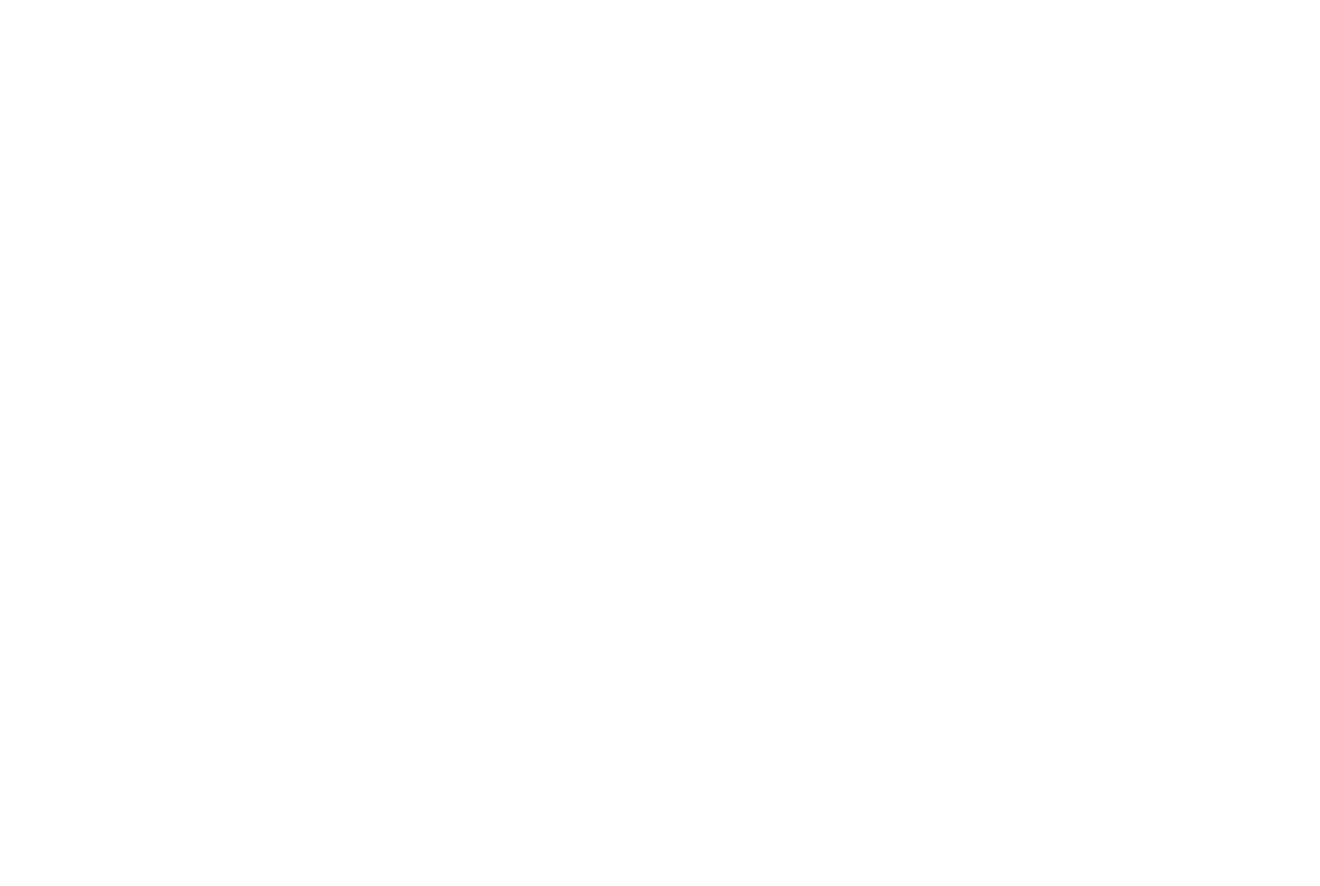
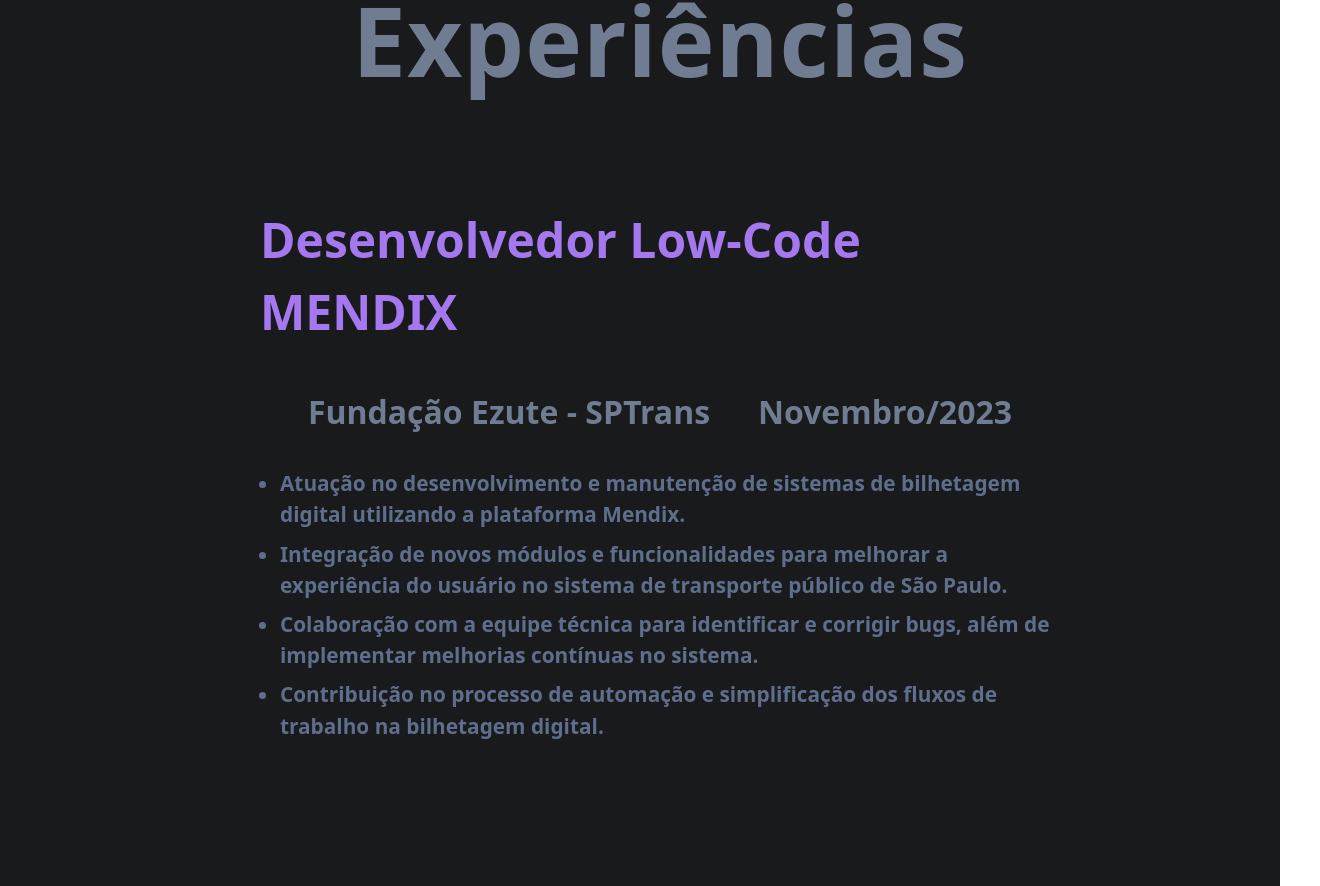
Before and after one commit to NicolasPeixotoDeLima/Portfolio, a React (Vite) app: page /portfolio in a window 1280 px wide. Shown: the part 973-1859 px from the top of the page, 1320 px wide, since content can reach past the window. Before the commit the page ends 800 px from the top, so only its background shows below. Built offline with nearby package versions, Linux system fonts and the light colour scheme.

Commit message:
experiencias feito

```diff
--- a/src/app/pages/Home.css
+++ b/src/app/pages/Home.css
@@ -6,4 +6,9 @@
 
 body {
   transition: background-color 0.3s ease, color 0.3s ease;
+  overflow-x: hidden;
 }
+
+html {
+  scroll-behavior: smooth;
+}
--- a/src/app/pages/Home.tsx
+++ b/src/app/pages/Home.tsx
@@ -1,12 +1,14 @@
 import "./Home.css";
 import { Header } from "./header/Header";
 import { Welcome } from "./welcome/Welcome";
+import { Experiences } from "./experiences/Experiences";
 
 export const Home = () => {
   return [
     <>
       <Header />
       <Welcome />
+      <Experiences />
     </>,
   ];
 };
--- /dev/null
+++ b/src/app/pages/experiences/Experiences.css
@@ -0,0 +1,62 @@
+.experiences-container {
+  display: flex;
+  flex-direction: column;
+  align-items: center;
+  justify-content: center;
+  padding: 80px 20px;
+  width: 100vw;
+}
+
+.experiencesTitle {
+  font-size: 6rem;
+  font-weight: bold;
+  color: #707c92;
+  margin-bottom: 40px;
+  text-align: center;
+  letter-spacing: 1px;
+}
+
+.experience-item {
+  max-width: 800px;
+  border-radius: 12px;
+  padding: 24px;
+  margin-bottom: 24px;
+}
+
+.expRole {
+  font-size: 3rem;
+  font-weight: bold;
+  color: #a678f0;
+  margin-bottom: 8px;
+}
+
+.expDetails {
+  display: flex;
+  flex-direction: row;
+  justify-content: space-evenly;
+}
+
+.expDuration {
+  display: flex;
+  justify-content: center;
+  font-size: 2rem;
+  font-weight: bold;
+  color: #707c92;
+  margin-bottom: 16px;
+}
+
+.experience-item ul {
+  font-weight: bold;
+  padding-left: 20px;
+  color: #5e6e8c;
+}
+
+.experience-item li {
+  margin-bottom: 8px;
+  font-size: 1.3rem;
+}
+
+li:hover {
+  color: #a678f0;
+  transition: color 0.3s ease;
+}
--- /dev/null
+++ b/src/app/pages/experiences/Experiences.tsx
@@ -0,0 +1,36 @@
+import "./Experiences.css";
+
+export const Experiences = () => {
+  return (
+    <section className="experiences-container" id="experiences">
+      <h1 className="experiencesTitle">Experiências</h1>
+
+      <div className="experience-item">
+        <h3 className="expRole">Desenvolvedor Low-Code MENDIX</h3>
+        <div className="expDetails">
+          <p className="expDuration">Fundação Ezute - SPTrans</p>
+          <p className="expDuration">Novembro/2023</p>
+        </div>
+        <ul className="list-disc ml-5 mt-2 space-y-1 text-gray-700">
+          <li>
+            Atuação no desenvolvimento e manutenção de sistemas de bilhetagem
+            digital utilizando a plataforma Mendix.
+          </li>
+          <li>
+            Integração de novos módulos e funcionalidades para melhorar a
+            experiência do usuário no sistema de transporte público de São
+            Paulo.
+          </li>
+          <li>
+            Colaboração com a equipe técnica para identificar e corrigir bugs,
+            além de implementar melhorias contínuas no sistema.
+          </li>
+          <li>
+            Contribuição no processo de automação e simplificação dos fluxos de
+            trabalho na bilhetagem digital.
+          </li>
+        </ul>
+      </div>
+    </section>
+  );
+};
--- a/src/app/pages/header/Header.css
+++ b/src/app/pages/header/Header.css
@@ -10,7 +10,6 @@
 }
 
 .header {
-  background: linear-gradient(to bottom, #535b6b 0%, transparent 100%);
   text-align: center;
   width: 100vw;
   height: 40px;
@@ -73,7 +72,7 @@
 }
 
 body.dark-mode .header {
-  background: linear-gradient(to bottom, #282c34 35%, transparent 100%);
+  background: linear-gradient(to bottom, #282c34 59%, transparent 100%);
 }
 
 body.light-mode {
@@ -81,7 +80,7 @@
 }
 
 body.light-mode .header {
-  background: linear-gradient(to bottom, #201c1c 35%, transparent 100%);
+  background: linear-gradient(to bottom, #282c34 59%, transparent 100%);
   color: #181a1b;
 }
 
--- a/src/app/pages/header/Header.tsx
+++ b/src/app/pages/header/Header.tsx
@@ -11,13 +11,14 @@
   return (
     <header className="header">
       <div className="header-content">
+        <a href="#welcome">
           <img
             src="/src/images/perfil.jpg"
             className="profile-img"
             alt="Perfil"
             style={{ cursor: "pointer" }}
-          onClick={() => (window.location.hash = "#about")}
           />
+        </a>
         <nav className="abas">
           <a className="tabComp" href="#experiences">
             Experiências
--- a/src/app/pages/welcome/Welcome.tsx
+++ b/src/app/pages/welcome/Welcome.tsx
@@ -2,7 +2,7 @@
 
 export const Welcome = () => {
   return (
-    <div className="about">
+    <div className="about" id="welcome">
       <h1 className="nameAbout">Nicolas Peixoto de Lima</h1>
       <h1 className="role">Desenvolvedor de Software Front-End</h1>
       <h2 className="firstImpression">
```
Lines whose indentation alone changed are shown as unchanged.
